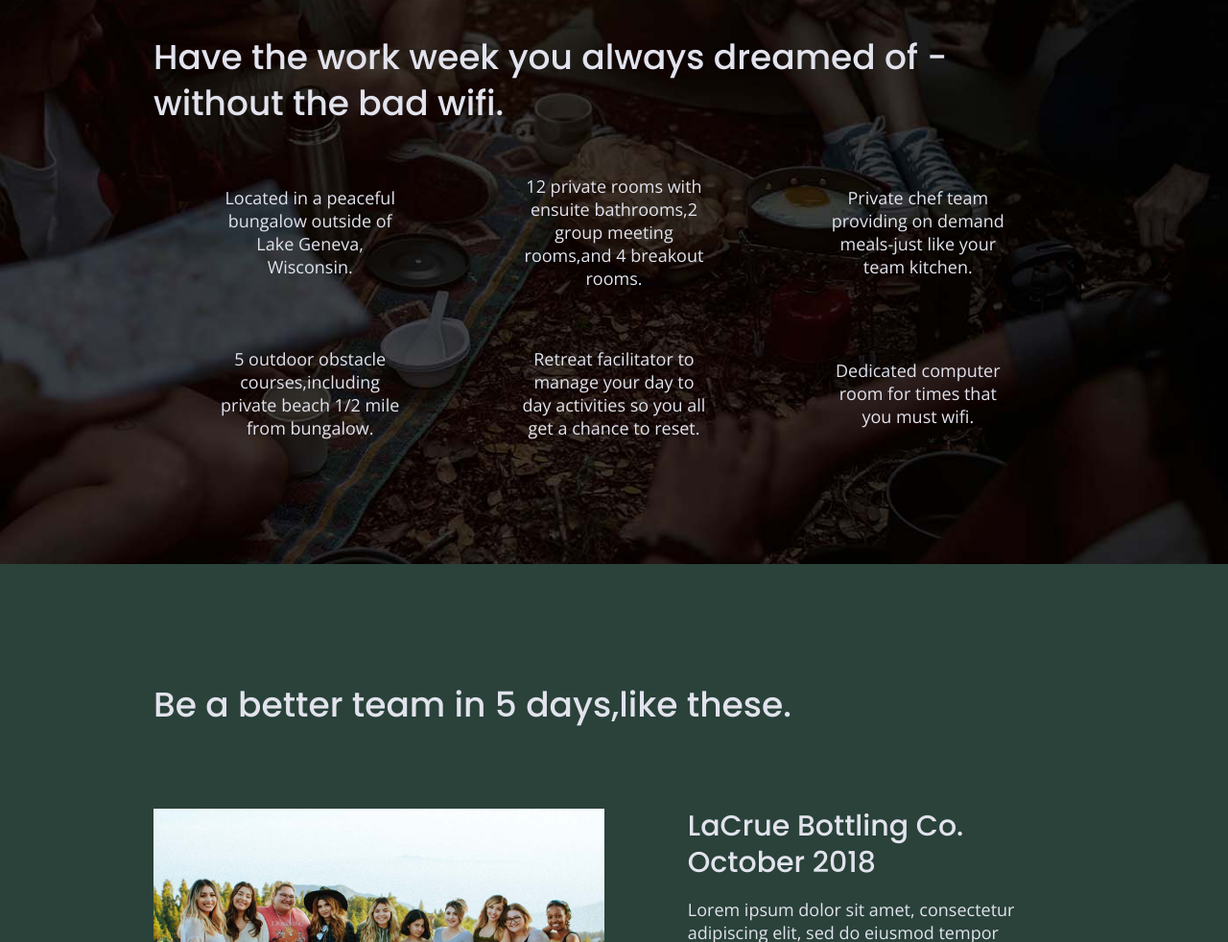
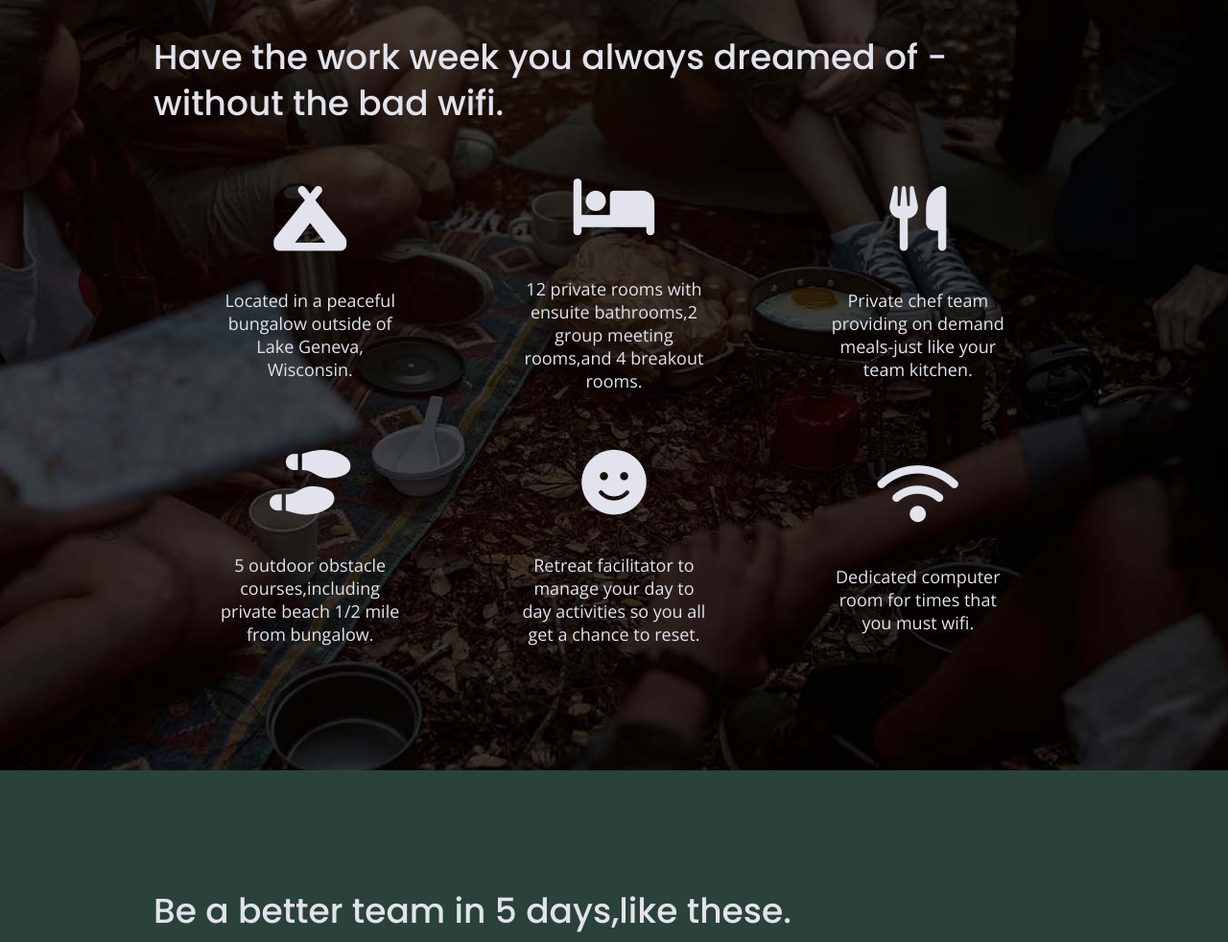
Before and after one commit to CarolineSQ/unplugged-retreat, a website built with Parcel: page index.html in a window 1280 px wide. Shown: the part 1096-2078 px from the top of the page at 96% size. Built offline with nearby package versions, Linux system fonts and the light colour scheme.

Commit message:
Added Feature icons on homepage

```diff
--- a/css/main.css
+++ b/css/main.css
@@ -344,7 +344,10 @@ input[type=button] {
   width: 63%;
   margin: 30px 0;
 }
-
+.features i {
+  font-size: 3.75em;
+    margin-bottom: 40px;
+}
 .features .features-items {
   display: flex;
   justify-content: center;
--- a/index.html
+++ b/index.html
@@ -22,6 +22,8 @@
 
   <link rel="stylesheet" href="css/normalize.css">
   <link rel="stylesheet" href="css/main.css">
+
+  <script src="https://kit.fontawesome.com/4f31fe0124.js" crossorigin="anonymous"></script>
 
   <meta name="theme-color" content="#fafafa">
 
@@ -80,6 +82,7 @@
           <div class="features-items">
             <article>
               <p class="fontawesome-icon">
+                <i class="fas fa-campground"></i>
               </p>
               <p class="features-item-description">
                 Located in a peaceful bungalow outside of Lake Geneva, Wisconsin.
@@ -88,6 +91,8 @@
 
             <article>
               <p class="fontawesome-icon">
+                <i class="fas fa-bed"></i>
+
               </p>
               <p class="features-item-description">
                 12 private rooms with ensuite bathrooms,2 group meeting rooms,and 4 breakout rooms.
@@ -96,6 +101,7 @@
 
             <article>
               <p class="fontawesome-icon">
+                <i class="fas fa-utensils"></i>
               </p>
               <p class="features-item-description">
                 Private chef team providing on demand meals-just like your team kitchen.
@@ -104,6 +110,7 @@
 
             <article>
               <p class="fontawesome-icon">
+                <i class="fas fa-shoe-prints"></i>
               </p>
               <p class="features-item-description">
                 5 outdoor obstacle courses,including private beach 1/2 mile from bungalow.
@@ -112,6 +119,7 @@
 
             <article>
               <p class="fontawesome-icon">
+                <i class="fas fa-smile"></i>
               </p>
 
               <p class="features-item-description">
@@ -120,6 +128,7 @@
 
             <article>
               <p class="fontawesome-icon">
+                <i class="fas fa-wifi"></i>
               </p>
               <p class="features-item-description">
                 Dedicated computer room for times that you must wifi.</p>
```
Also changed, not shown: about/index.html (+7 -2 lines), faq/index.html (+7 -3 lines).
